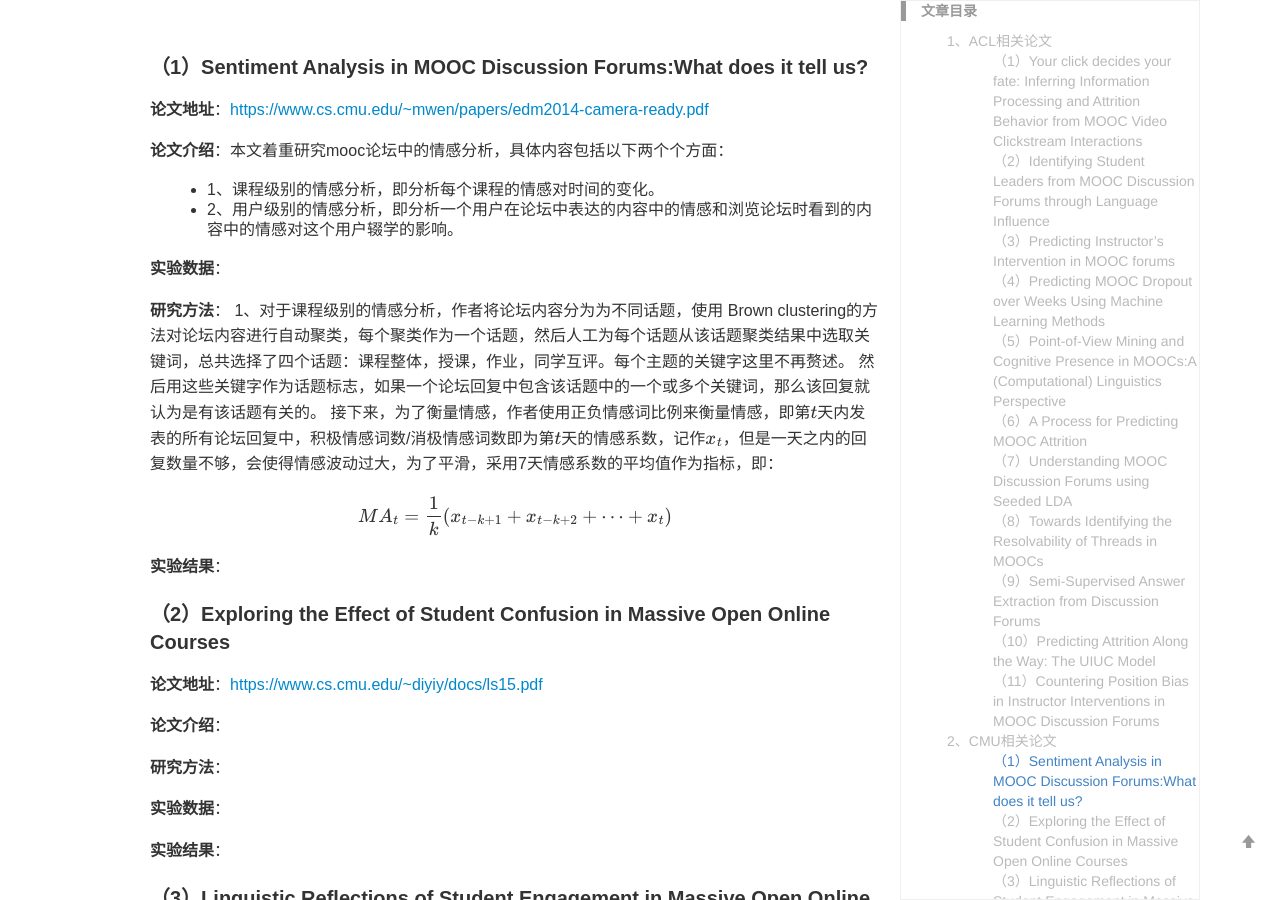
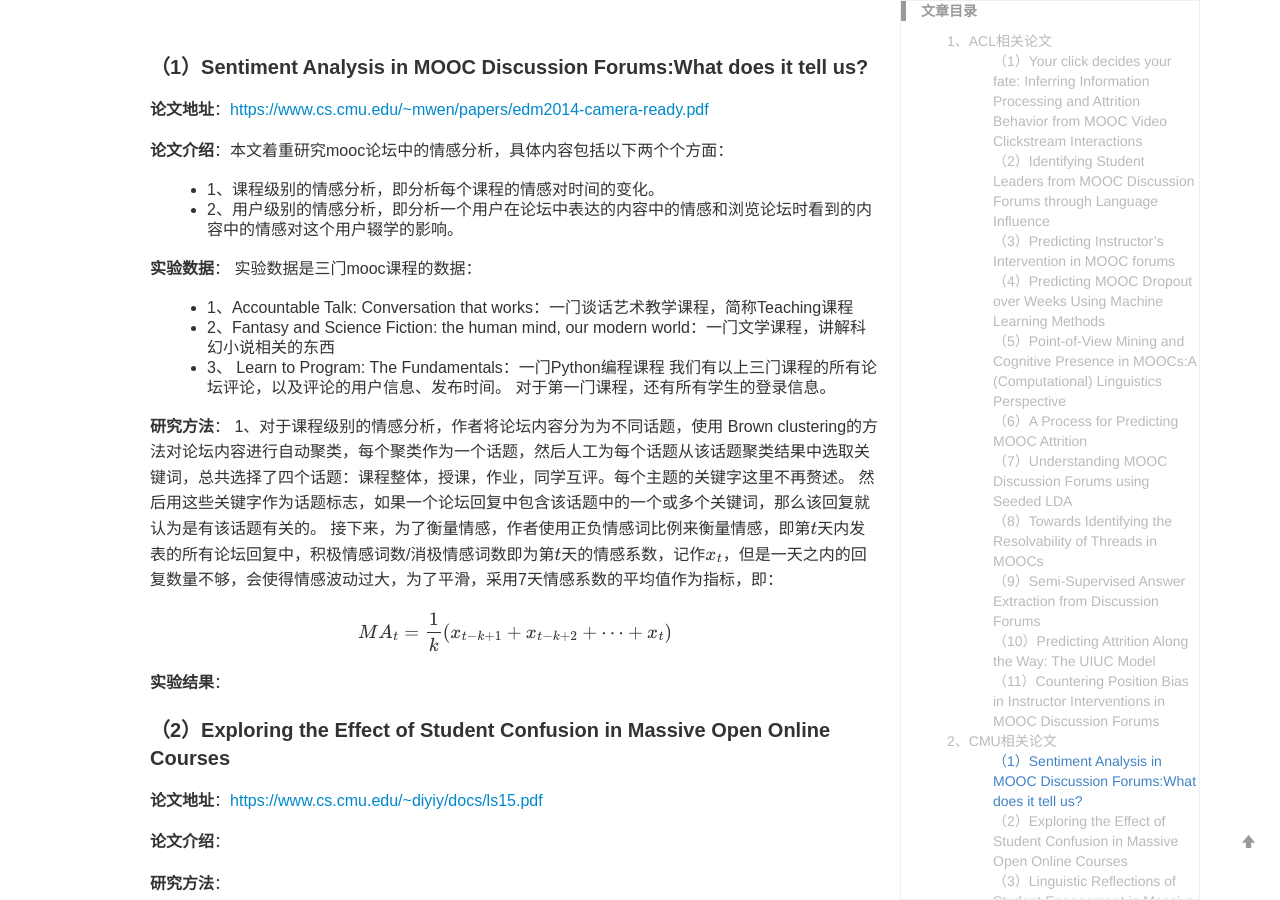
Before and after one commit to yuanmingchen/yuanmingchen.github.io, a Jekyll site: the page built from _posts/2019-04-19-online course nlp paper survey 2.md, in a window 1280 px wide and 900 px high, scrolled down 3072 px. Built offline with Jekyll 4.4.1, drawn with Linux system fonts in a browser that asks for light colours; formulas are drawn with MathJax 3; comment, search, counter and statistics services are not loaded.

Commit message:
Updates _posts/2019-04-19-online course nlp paper survey 2.md
Auto commit by GitBook Editor

```diff
--- a/_posts/2019-04-19-online course nlp paper survey 2.md
+++ b/_posts/2019-04-19-online course nlp paper survey 2.md
@@ -102,7 +102,12 @@ Proceedings of the 5th Workshop on Natural Language Processing Techniques for Ed
 - 2、用户级别的情感分析，即分析一个用户在论坛中表达的内容中的情感和浏览论坛时看到的内容中的情感对这个用户辍学的影响。
 
 **实验数据**：
-
+实验数据是三门mooc课程的数据：
+- 1、Accountable Talk: Conversation that works：一门谈话艺术教学课程，简称Teaching课程
+- 2、Fantasy and Science Fiction: the human mind, our modern world：一门文学课程，讲解科幻小说相关的东西
+- 3、 Learn to Program: The Fundamentals：一门Python编程课程
+我们有以上三门课程的所有论坛评论，以及评论的用户信息、发布时间。
+对于第一门课程，还有所有学生的登录信息。
 
 
 **研究方法**：
```
